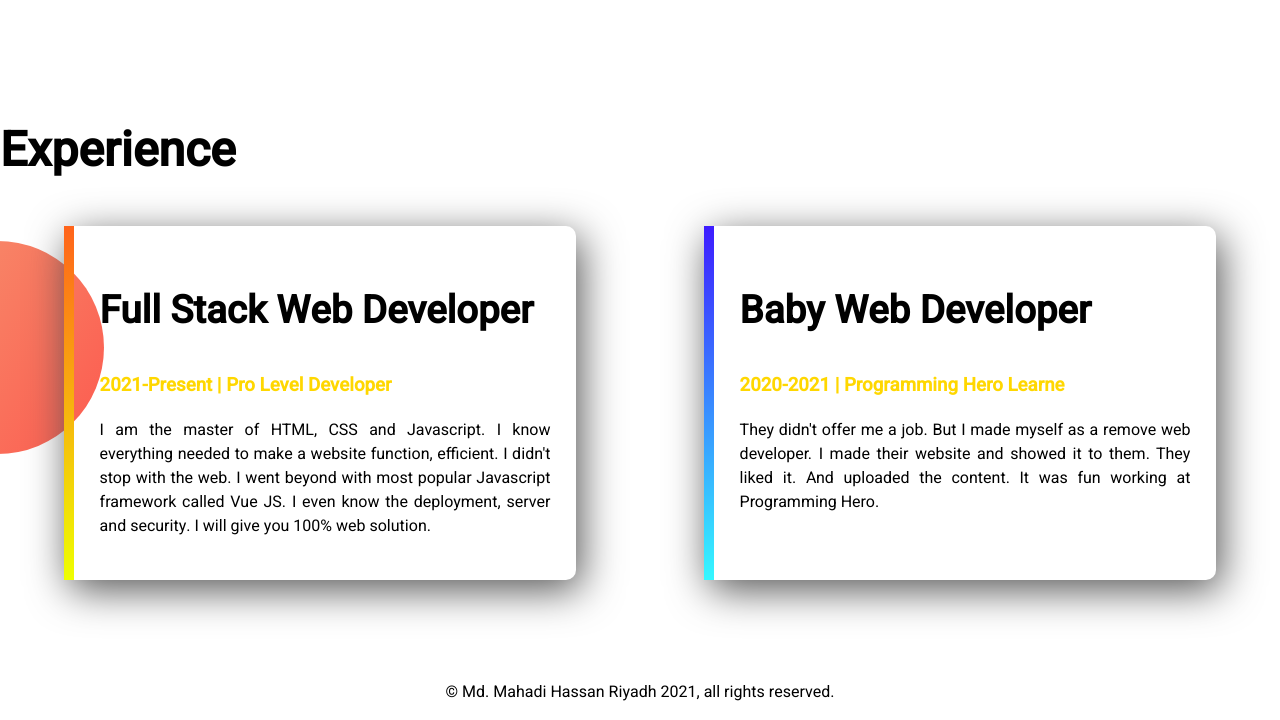
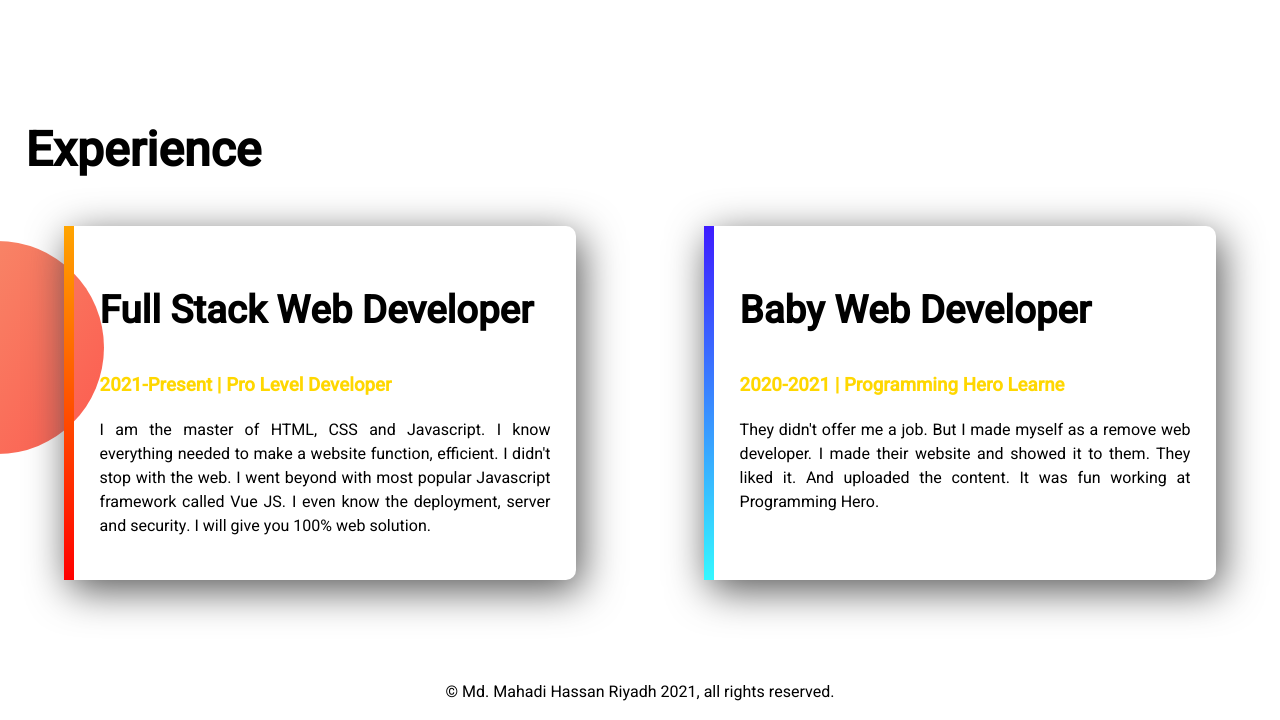
Before and after one commit to mahadihassanriyadh/my-developer-portfolio, a plain HTML site: page index.html in a window 1280 px wide. Shown: the part 1319-2039 px from the top of the page. Drawn offline with Linux system fonts and the light colour scheme.

Commit message:
bug fixed

```diff
--- a/index.html
+++ b/index.html
@@ -44,7 +44,7 @@
 
     <section class="third-section">
         <div>
-            <h1>Experience</h1>
+            <h1 style="margin-left: 2%;">Experience</h1>
         </div>
         <div class="flexible-display">
             <div id="exp-web-dev" class="box">
--- a/style.css
+++ b/style.css
@@ -78,8 +78,9 @@ h2{
 
 #exp-web-dev{
     border-left: 10px solid;
-    border-image: linear-gradient(#ff631b, #eeff01);
-    border-image-slice: 1;
+    border-image: linear-gradient(orange, red) 1;
+    /* border-image: linear-gradient(#ff631b, #eeff01);
+    border-image-slice: 1; */
 }
 
 #bab-web-dev{
```
